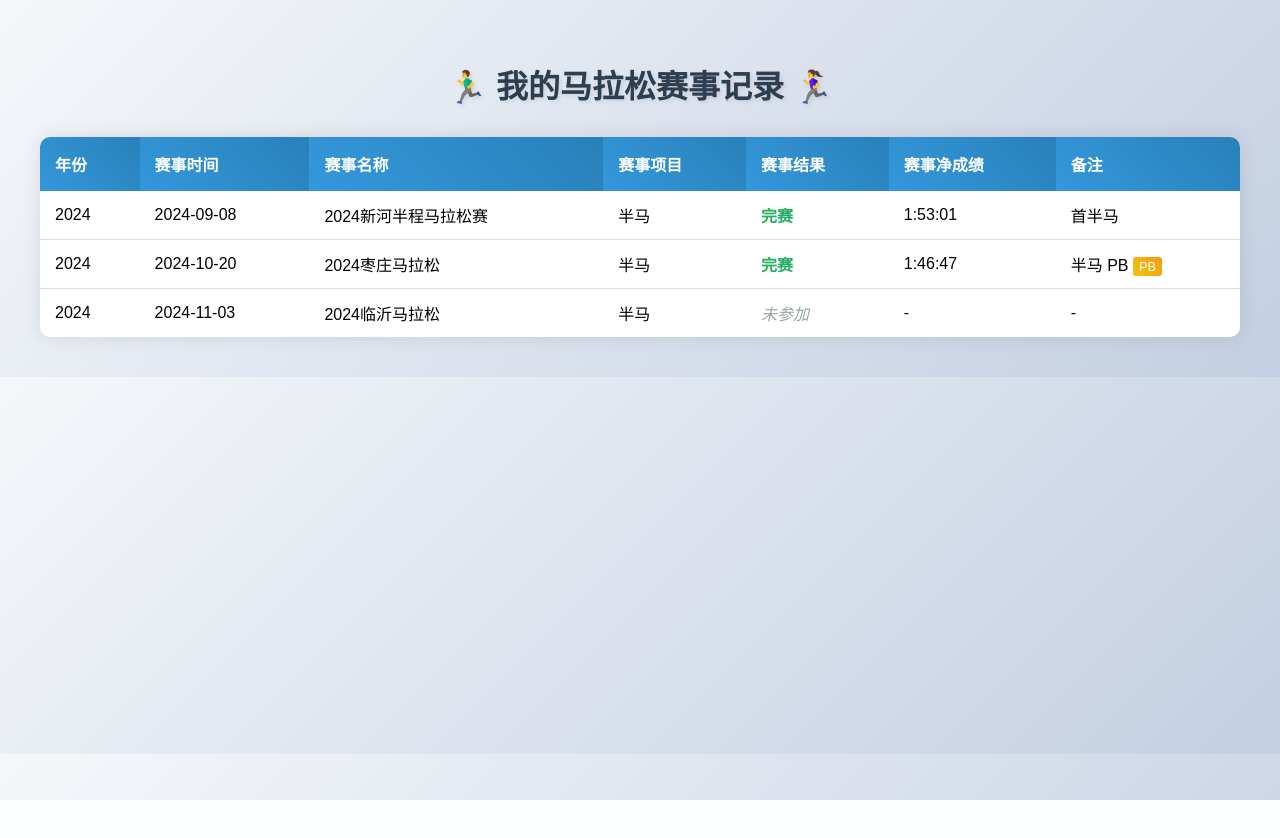
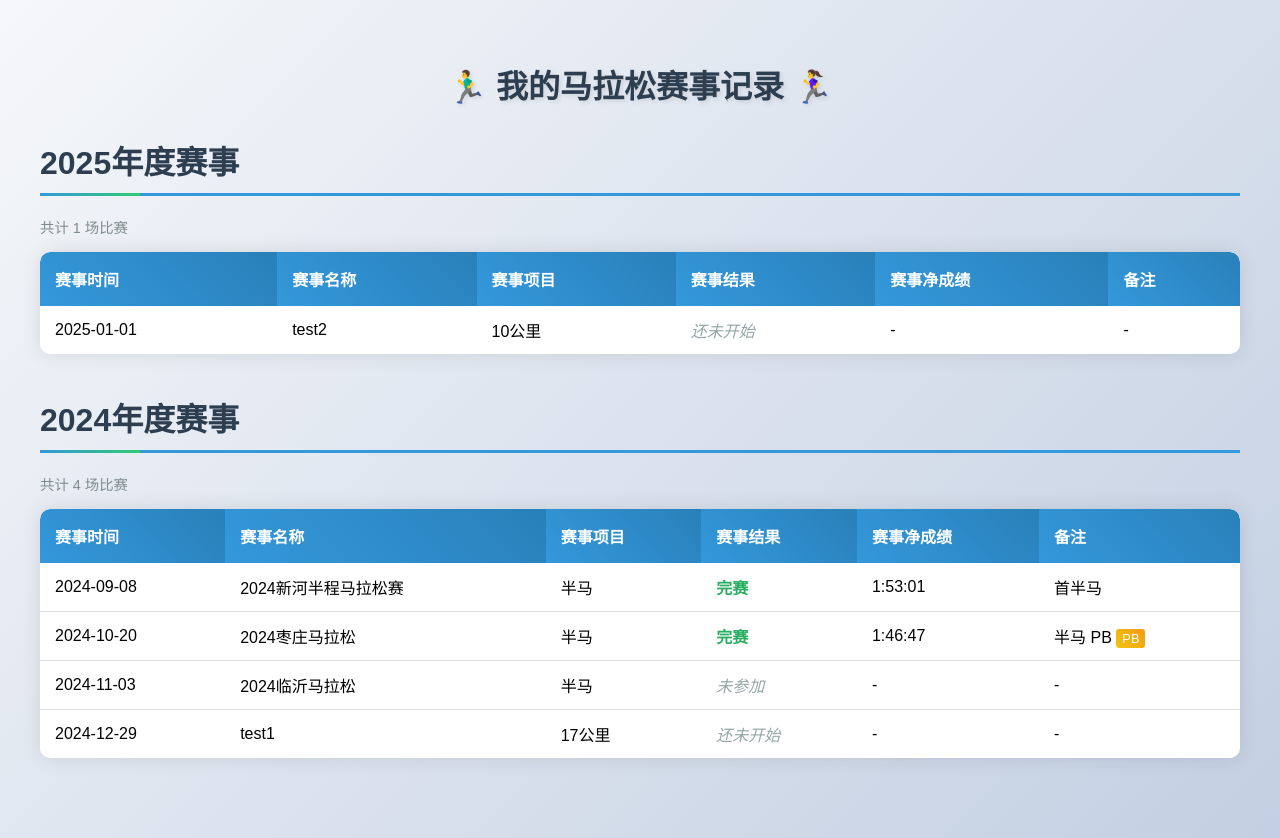
Before and after one commit to gpengtao/gpt-website, a Django app: page /marathon/my in a window 1280 px wide. Before the commit the page ends 800 px from the top, so only its background shows below. Run offline with Django 3.2, Linux system fonts and the light colour scheme.

Commit message:
增加按照年分组

```diff
--- a/marathon/templates/marathon/my_marathon.html
+++ b/marathon/templates/marathon/my_marathon.html
@@ -60,15 +60,58 @@
             border-radius: 3px;
             font-size: 0.8em;
         }
+        .year-section {
+            margin-bottom: 40px;
+        }
+
+        .year-title {
+            color: #2c3e50;
+            font-size: 2em;
+            margin: 30px 0 20px;
+            padding-bottom: 10px;
+            border-bottom: 3px solid #3498db;
+            position: relative;
+        }
+
+        .year-title::after {
+            content: '';
+            position: absolute;
+            bottom: -3px;
+            left: 0;
+            width: 100px;
+            height: 3px;
+            background: linear-gradient(90deg, #3498db, #2ecc71);
+        }
+
+        .year-stats {
+            color: #7f8c8d;
+            font-size: 0.9em;
+            margin-bottom: 15px;
+        }
+
+        .table-container {
+            background: white;
+            border-radius: 10px;
+            overflow: hidden;
+            box-shadow: 0 0 20px rgba(0,0,0,0.1);
+            margin-bottom: 30px;
+        }
     </style>
 </head>
 <body>
     <div class="container">
         <h1>🏃‍♂️ 我的马拉松赛事记录 🏃‍♀️</h1>
+
+        {% for year, races in year_group.items reversed %}
+        <div class="year-section">
+            <h2 class="year-title">{{ year }}年度赛事</h2>
+            <div class="year-stats">
+                共计 {{ races|length }} 场比赛
+            </div>
+            <div class="table-container">
                 <table class="marathon-table">
                     <thead>
                         <tr>
-                    <th>年份</th>
                             <th>赛事时间</th>
                             <th>赛事名称</th>
                             <th>赛事项目</th>
@@ -80,7 +123,6 @@
                     <tbody>
                         {% for race in races %}
                         <tr>
-                    <td>{{ race.year }}</td>
                             <td>{{ race.date }}</td>
                             <td>{{ race.name }}</td>
                             <td>{{ race.event }}</td>
@@ -99,5 +141,8 @@
                     </tbody>
                 </table>
             </div>
+        </div>
+        {% endfor %}
+    </div>
 </body>
 </html>
--- a/marathon/views.py
+++ b/marathon/views.py
@@ -9,7 +9,6 @@ def hello_world(request):
 def my_marathon(request):
     races = [
         {
-            'year': '2024',
             'date': '2024-09-08',
             'name': '2024新河半程马拉松赛',
             'event': '半马',
@@ -18,7 +17,6 @@ def my_marathon(request):
             'notes': '首半马'
         },
         {
-            'year': '2024',
             'date': '2024-10-20',
             'name': '2024枣庄马拉松',
             'event': '半马',
@@ -27,13 +25,43 @@ def my_marathon(request):
             'notes': '半马 PB'
         },
         {
-            'year': '2024',
             'date': '2024-11-03',
             'name': '2024临沂马拉松',
             'event': '半马',
             'result': '未参加',
             'net_time': '-',
             'notes': '-'
+        },
+        {
+            'date': '2024-12-29',
+            'name': 'test1',
+            'event': '17公里',
+            'result': '还未开始',
+            'net_time': '-',
+            'notes': '-'
+        },
+        {
+            'date': '2025-01-01',
+            'name': 'test2',
+            'event': '10公里',
+            'result': '还未开始',
+            'net_time': '-',
+            'notes': '-'
         }
     ]
-    return render(request, 'marathon/my_marathon.html', {'races': races})
+
+    # 按日期排序，正序
+    races.sort(key=lambda x: x['date'])
+
+    # 按年份分组
+    year_group = {}
+    for race in races:
+        # 从日期中提取年份
+        year = race['date'][:4]
+        if year not in year_group:
+            year_group[year] = []
+        year_group[year].append(race)
+
+    return render(request, 'marathon/my_marathon.html', {
+        'year_group': year_group,
+    })
```
Lines whose indentation alone changed are shown as unchanged.
